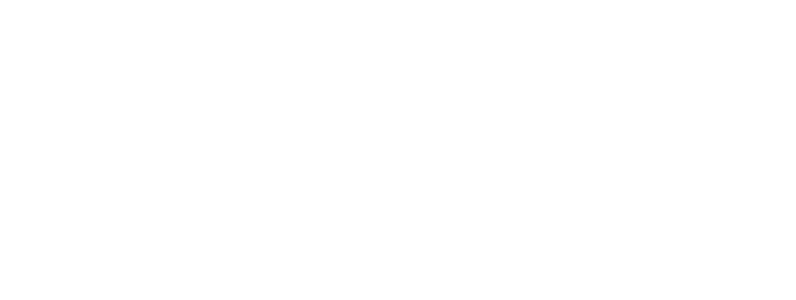
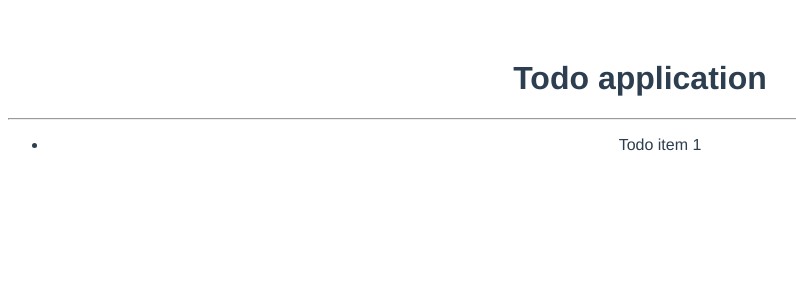
Before and after one commit to TheSirsh/todo-vue, a Vue app in the folder todo-vue/: page / in a window 1280 px wide. Shown: the top 300 px of the page, without its empty margins (0-796 px from the left). Built offline with nearby package versions, Linux system fonts and the light colour scheme.

Commit message:
feat: add list and itam files

```diff
--- a/todo-vue/src/App.vue
+++ b/todo-vue/src/App.vue
@@ -1,12 +1,18 @@
 <template>
-
+  <div id="app">
+    <h1>Todo application</h1>
+    <hr>
+    <TodoList />
+  </div>
 </template>
 
 <script>
 
+import TodoList from '@/components/TodoList.vue';
 export default {
   name: 'App',
   components: {
+    TodoList,
   }
 }
 </script>
--- /dev/null
+++ b/todo-vue/src/components/TodoItem.vue
@@ -0,0 +1,5 @@
+<template>
+  <li>
+    Todo item 1
+  </li>
+</template>
--- /dev/null
+++ b/todo-vue/src/components/TodoList.vue
@@ -0,0 +1,16 @@
+<template>
+  <div>
+    <ul>
+      <TodoItem />
+    </ul>
+  </div>
+</template>
+
+<script>
+import TodoItem from '@/components/TodoItem.vue';
+export default {
+    components: {
+        TodoItem,
+    }
+}
+</script>
```
